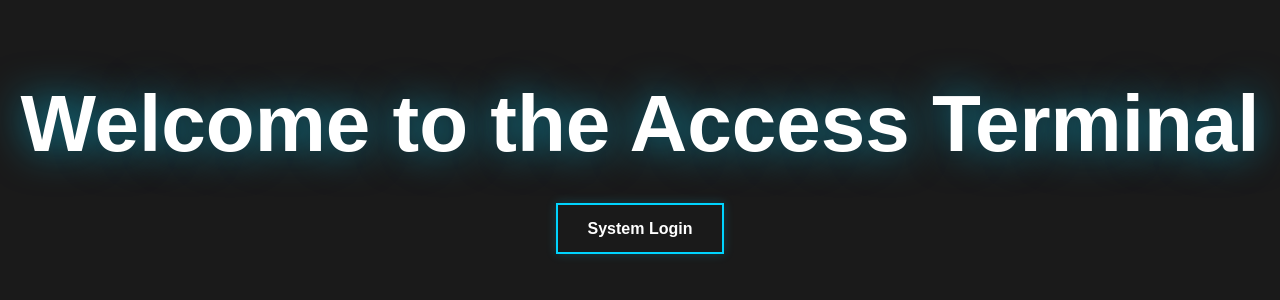
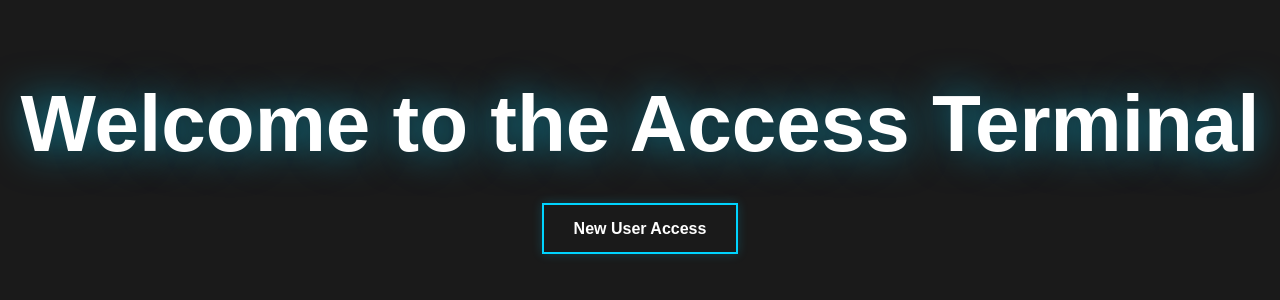
Before and after one commit to Billy-Weeks/Nexus-RFID-Kiosk, a FastAPI app: page / in a window 1280 px wide. Shown: the part 269-569 px from the top of the page. Run offline with FastAPI, Linux system fonts and the light colour scheme.

Commit message:
Refactored several pages (landing, admin, setup) to dynamically change when it's a first time user

```diff
--- a/app/main.py
+++ b/app/main.py
@@ -97,7 +97,7 @@ def admin_logIn(request: Request):
         current_status = "default"
     return templates.TemplateResponse(request=request,
                                       name="admin.html",
-                                      context={"status": current_status, "message": err_msg})
+                                      context={"status": current_status, "message": err_msg, "club": CLUB_NAME})
 
 @app.post("/admin-setup")
 def admin_setup(request: Request, a_pass: str = Form(...)):
--- a/templates/landing.html
+++ b/templates/landing.html
@@ -15,9 +15,17 @@
 
     <div class="landing-splash">
 
-        <h1 class="cinematic-title">{% if club != none %}{{ club }} Access Terminal {% else %} Welcome to the Access Terminal {% endif %}</h1>
+        {% if club != none %}
+        <h1 class="cinematic-title">{{ club }} Access Terminal</h1>
 
         <a href="/admin" class="dash-btn cinematic-btn">System Login</a>
+
+        {% else %}
+        <h1 class="cinematic-title">Welcome to the Access Terminal</h1>
+
+        <a href="/admin" class="dash-btn cinematic-btn">New User Access</a>
+
+        {% endif %}
 
     </div>
 
--- a/templates/setup.html
+++ b/templates/setup.html
@@ -11,6 +11,10 @@
 
 <body>
     <div class="app-container {% if status == 'error' %}error{% endif %}">
+
+        <h1>Initialization Portal //</h1>
+        <h2>Secure environment setup required</h2>
+
         <form action="/setup" method="post">
 
             <div class="field-style">
@@ -34,7 +38,7 @@
             </div>
 
             <div class="field-style">
-                <label for="escape-pass">Enter an Escape Password. (Must begin with a number)</label>
+                <label for="escape-pass">Enter an Escape Password. (Must begin with a letter)</label>
                 <input type="password" id="escape-pass" name="escape" required autocomplete="off" />
             </div>
 
```
Also changed, not shown: templates/admin.html (+11 -0 lines).
